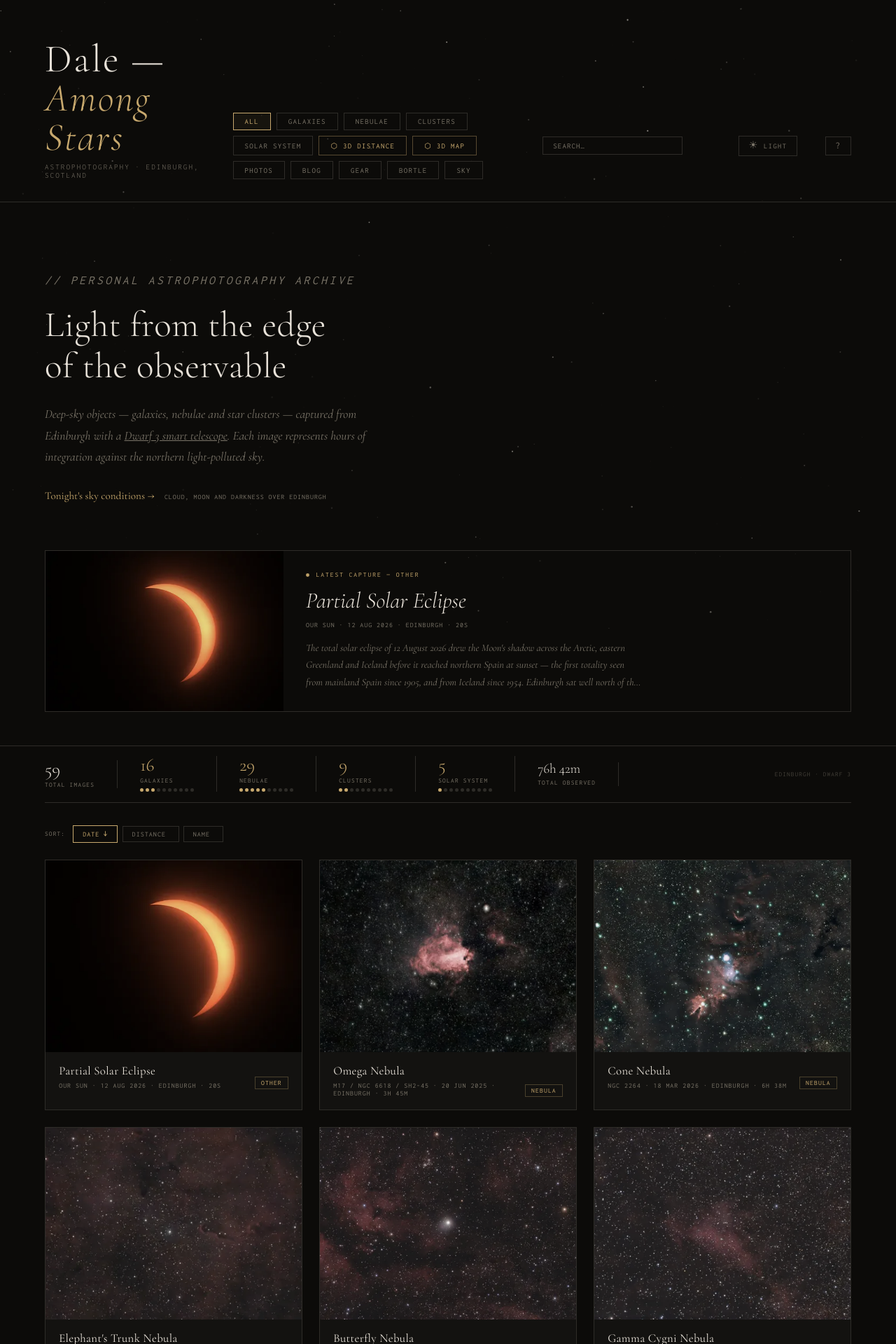
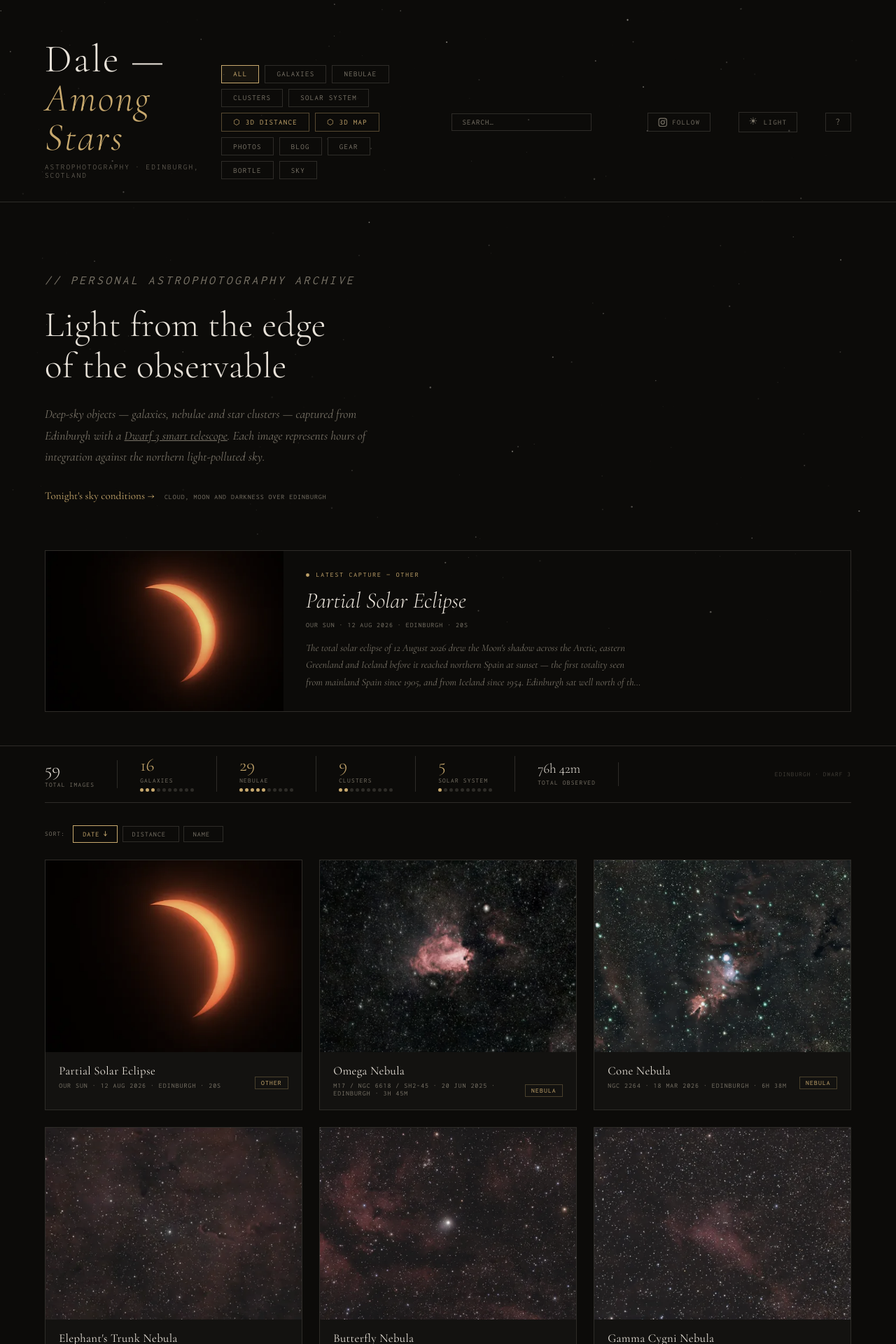
Before and after one commit to CMDRPhaedra/Astrophotography, a Jekyll site: the page index.html, which Jekyll copies as it is, in a window 1280 px wide. Shown: the top 1920 px of the page at 70% size. Built offline with Jekyll 4.4.1, drawn with Linux system fonts in a browser that asks for light colours.

Commit message:
Surface the profile links on the page, not just in the schema
sameAs was machine-readable only — nothing on the visible page linked to
Instagram or AstroBin, so the Instagram bio link pointed here with nothing
followable pointing back. rel="me" on a real anchor is the visible
counterpart: a link crawlers follow as a matter of course rather than a hint
they may ignore, and it closes the loop in both directions.

Adds AstroBin and Instagram to both footers, and a Follow button beside the
theme toggle in the gallery header — styled off .theme-toggle so it matches
the existing controls, with the Instagram glyph as inline SVG in currentColor
(no external request, no brand asset). External profiles open in a new tab;
internal links still stay in place.

```diff
--- a/index.html
+++ b/index.html
@@ -531,6 +531,11 @@
     display: flex; align-items: center; gap: 0.45rem; white-space: nowrap;
   }
   .theme-toggle:hover { border-color: var(--accent); color: var(--accent); }
+  /* Same control as the theme toggle, but an <a>, so it needs the underline
+     removed and the inherited link colour overridden. */
+  a.theme-toggle { text-decoration: none; color: var(--dim); }
+  a.theme-toggle:hover { color: var(--accent); }
+  a.theme-toggle svg { width: 0.85rem; height: 0.85rem; flex-shrink: 0; }
   .toggle-icon { font-size: 0.9rem; line-height: 1; transition: transform 0.4s; display: inline-block; }
   .theme-toggle:hover .toggle-icon { transform: rotate(22deg); }
 
@@ -918,6 +923,17 @@
       <button class="search-clear" id="search-clear" onclick="clearSearch()" title="Clear search" aria-label="Clear search">✕</button>
     </div>
     <span class="search-result-count" id="result-count"></span>
+    <!-- rel="me" is the visible counterpart to the Person schema's sameAs: it
+         states this profile belongs to the same person, in a link a crawler
+         follows as a matter of course rather than a hint it may ignore. -->
+    <a class="theme-toggle" href="https://www.instagram.com/dale.forster/" rel="me noopener" target="_blank" title="Follow on Instagram">
+      <svg viewBox="0 0 24 24" fill="none" stroke="currentColor" stroke-width="2" aria-hidden="true">
+        <rect x="2" y="2" width="20" height="20" rx="5"/>
+        <circle cx="12" cy="12" r="4.5"/>
+        <circle cx="17.6" cy="6.4" r="1.3" fill="currentColor" stroke="none"/>
+      </svg>
+      <span>Follow</span>
+    </a>
     <button class="theme-toggle" onclick="toggleTheme()" aria-label="Toggle light/dark theme">
       <span class="toggle-icon" id="toggle-icon">☀</span>
       <span id="toggle-label">Light</span>
@@ -1042,7 +1058,7 @@
 
 <!-- FOOTER -->
 <footer>
-  <div class="footer-left">Dale · Edinburgh, Scotland · <a href="/gear/" style="color:inherit;">Dwarf 3 Telescope</a></div>
+  <div class="footer-left">Dale · Edinburgh, Scotland · <a href="/gear/" style="color:inherit;">Dwarf 3 Telescope</a> · <a href="https://app.astrobin.com/u/Phers" rel="me noopener" target="_blank" style="color:inherit;">AstroBin</a> · <a href="https://www.instagram.com/dale.forster/" rel="me noopener" target="_blank" style="color:inherit;">Instagram</a></div>
   <div class="footer-right">&copy; Dale 2026 &mdash; All rights reserved. Images may not be reproduced or used without explicit written permission. &middot; <a href="/licence/" style="color:inherit;">Licence</a> &middot; <a href="/privacy/" style="color:inherit;">Privacy</a></div>
 </footer>
 
```
Also changed, not shown: _layouts/default.html (+10 -0 lines).
